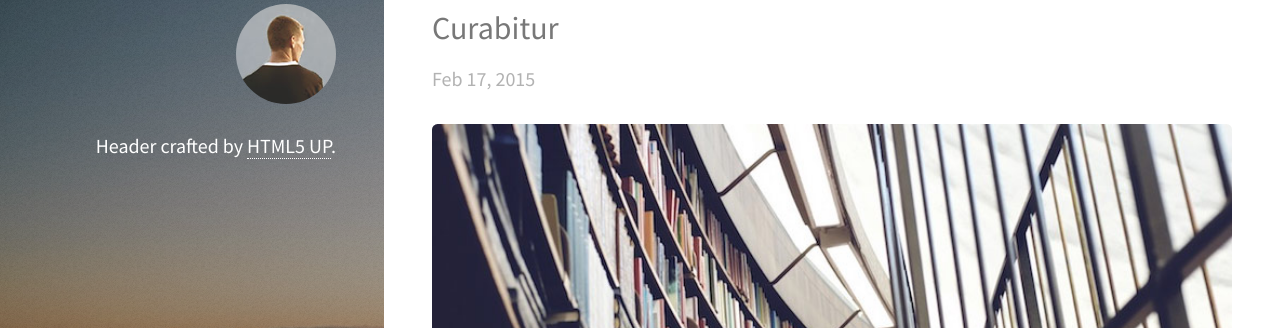
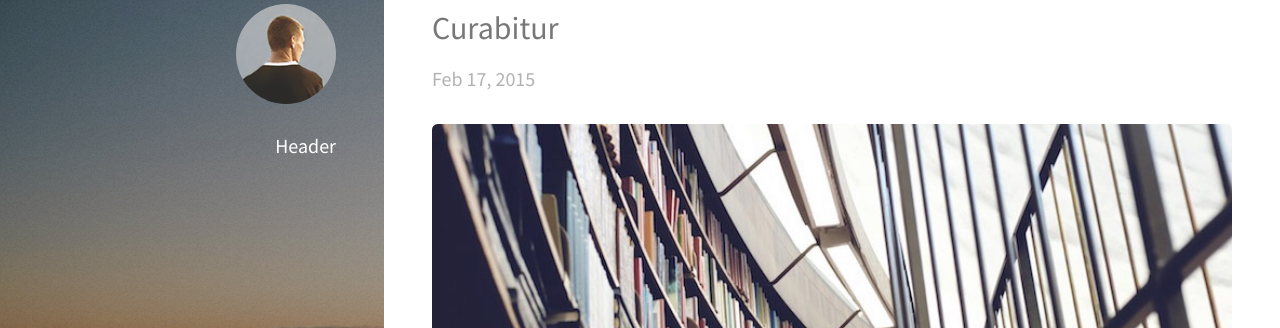
Before and after one commit to alexanderjliepman/alexanderjliepman.github.io, a Jekyll site: the page built from index.html, in a window 1280 px wide. Shown: the part 92-420 px from the top of the page. Built offline with Jekyll 4.4.1, drawn with Linux system fonts in a browser that asks for light colours.

Commit message:
revert if this fucks up

```diff
--- a/_layouts/default.html
+++ b/_layouts/default.html
@@ -23,7 +23,7 @@
       <header id="header">
           <a href="#" class="image avatar"><img src="/images/avatar.jpg" alt="" /></a>
           <h1><strong> Header <br />
-          crafted by <a href="http://html5up.net">HTML5 UP</a>.</h1>
+
       </header>
 
 
```
